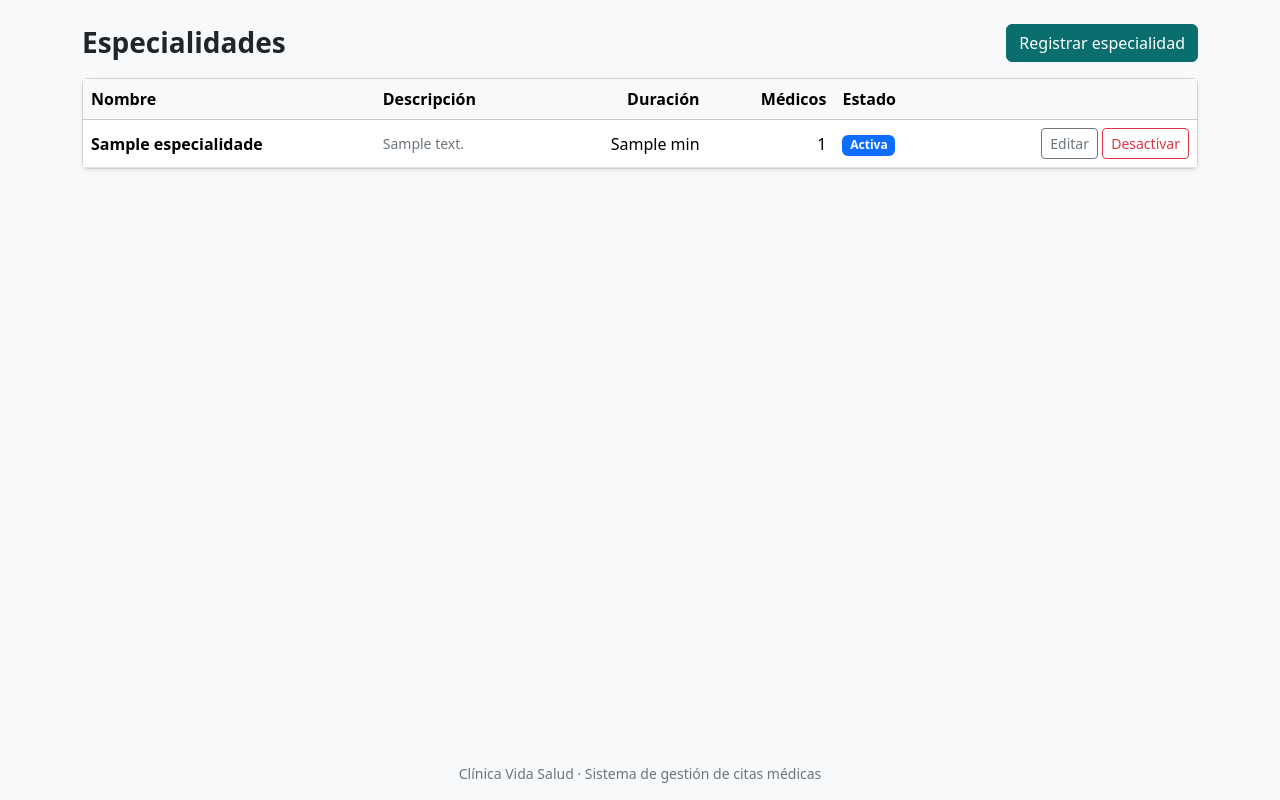
After one commit to Einarpd26/2do-examen-ing-requisitos, a Laravel app: template codigo/resources/views/especialidades/index.blade.php in a window 1280 px wide. The commit adds this page. Run offline with Laravel 12, Linux system fonts and the light colour scheme; the template is opened without the code that fills it: most values are stand-ins (such as "Sample title", 1, 10 or a date in 2020).

Commit message:
feat(codigo): agregar las pantallas de especialidades con listado, formulario y estado

```diff
--- a/codigo/resources/views/components/area.blade.php
+++ b/codigo/resources/views/components/area.blade.php
@@ -1,8 +1,8 @@
-@props(['name', 'label', 'valor' => null, 'filas' => 2, 'columnas' => 'col-md-6'])
+@props(['name', 'label', 'valor' => null, 'filas' => 2, 'columnas' => 'col-md-6', 'maximo' => 2000])
 
 <div class="{{ $columnas }}">
     <label for="{{ $name }}" class="form-label">{{ $label }}</label>
-    <textarea id="{{ $name }}" name="{{ $name }}" rows="{{ $filas }}" maxlength="2000"
+    <textarea id="{{ $name }}" name="{{ $name }}" rows="{{ $filas }}" maxlength="{{ $maximo }}"
               {{ $attributes->class(['form-control', 'is-invalid' => $errors->has($name)]) }}>{{ old($name, $valor) }}</textarea>
     <div class="invalid-feedback">
         @error($name) {{ $message }} @else Revise este campo. @enderror
--- /dev/null
+++ b/codigo/resources/views/especialidades/index.blade.php
@@ -0,0 +1,61 @@
+@extends('layouts.base')
+
+@section('titulo', 'Especialidades · Clínica Vida Salud')
+
+@section('contenido')
+    <div class="d-flex justify-content-between align-items-center mb-3">
+        <h1 class="h3 fw-semibold mb-0">Especialidades</h1>
+        <a href="{{ route('especialidades.create') }}" class="btn btn-clinica">Registrar especialidad</a>
+    </div>
+
+    @if ($especialidades->isEmpty())
+        <div class="alert alert-info">Todavía no hay especialidades registradas.</div>
+    @else
+        <div class="card shadow-sm">
+            <div class="table-responsive">
+                <table class="table table-hover align-middle mb-0">
+                    <thead class="table-light">
+                        <tr>
+                            <th>Nombre</th>
+                            <th>Descripción</th>
+                            <th class="text-end">Duración</th>
+                            <th class="text-end">Médicos</th>
+                            <th>Estado</th>
+                            <th><span class="visually-hidden">Acciones</span></th>
+                        </tr>
+                    </thead>
+                    <tbody>
+                        @foreach ($especialidades as $especialidad)
+                            <tr>
+                                <td class="fw-semibold">{{ $especialidad->nombre }}</td>
+                                <td class="small text-secondary">{{ $especialidad->descripcion ?? '—' }}</td>
+                                <td class="text-end text-nowrap">{{ $especialidad->duracion_min }} min</td>
+                                <td class="text-end">{{ $especialidad->medicos_count }}</td>
+                                <td>
+                                    @if ($especialidad->estado)
+                                        <span class="badge text-bg-primary">Activa</span>
+                                    @else
+                                        <span class="badge text-bg-secondary">Inactiva</span>
+                                    @endif
+                                </td>
+                                <td class="text-end text-nowrap">
+                                    <a href="{{ route('especialidades.edit', $especialidad) }}" class="btn btn-outline-secondary btn-sm">Editar</a>
+                                    <form method="POST" action="{{ route('especialidades.estado', $especialidad) }}" class="d-inline"
+                                          onsubmit="return confirm('{{ $especialidad->estado ? 'Se desactivará la especialidad: no se ofrecerá para nuevos médicos ni nuevas citas. Lo ya registrado se conserva.' : 'Se reactivará la especialidad.' }}')">
+                                        @csrf
+                                        @method('PATCH')
+                                        <input type="hidden" name="activa" value="{{ $especialidad->estado ? 0 : 1 }}">
+                                        <button type="submit"
+                                                class="btn btn-sm {{ $especialidad->estado ? 'btn-outline-danger' : 'btn-outline-success' }}">
+                                            {{ $especialidad->estado ? 'Desactivar' : 'Reactivar' }}
+                                        </button>
+                                    </form>
+                                </td>
+                            </tr>
+                        @endforeach
+                    </tbody>
+                </table>
+            </div>
+        </div>
+    @endif
+@endsection
```
Also changed, not shown: codigo/resources/views/especialidades/_formulario.blade.php (added, +12 -0 lines), codigo/resources/views/especialidades/create.blade.php (added, +21 -0 lines), codigo/resources/views/especialidades/edit.blade.php (added, +25 -0 lines).
